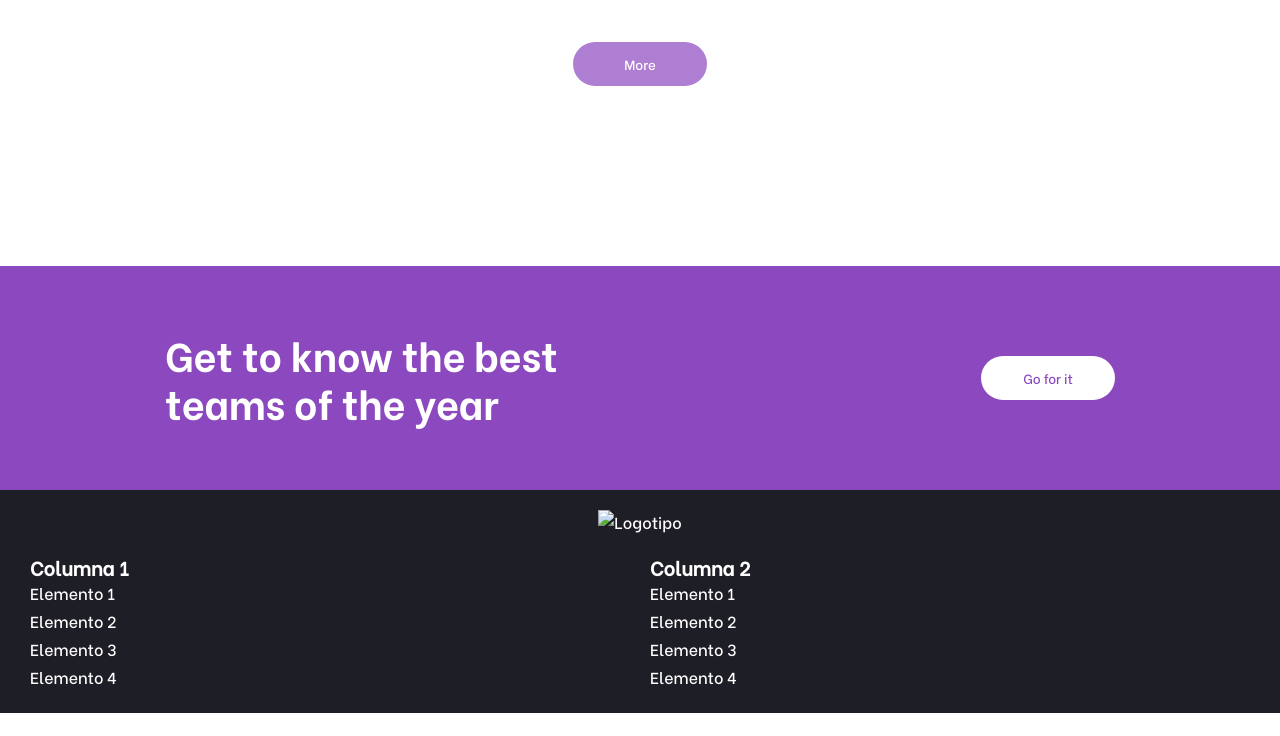
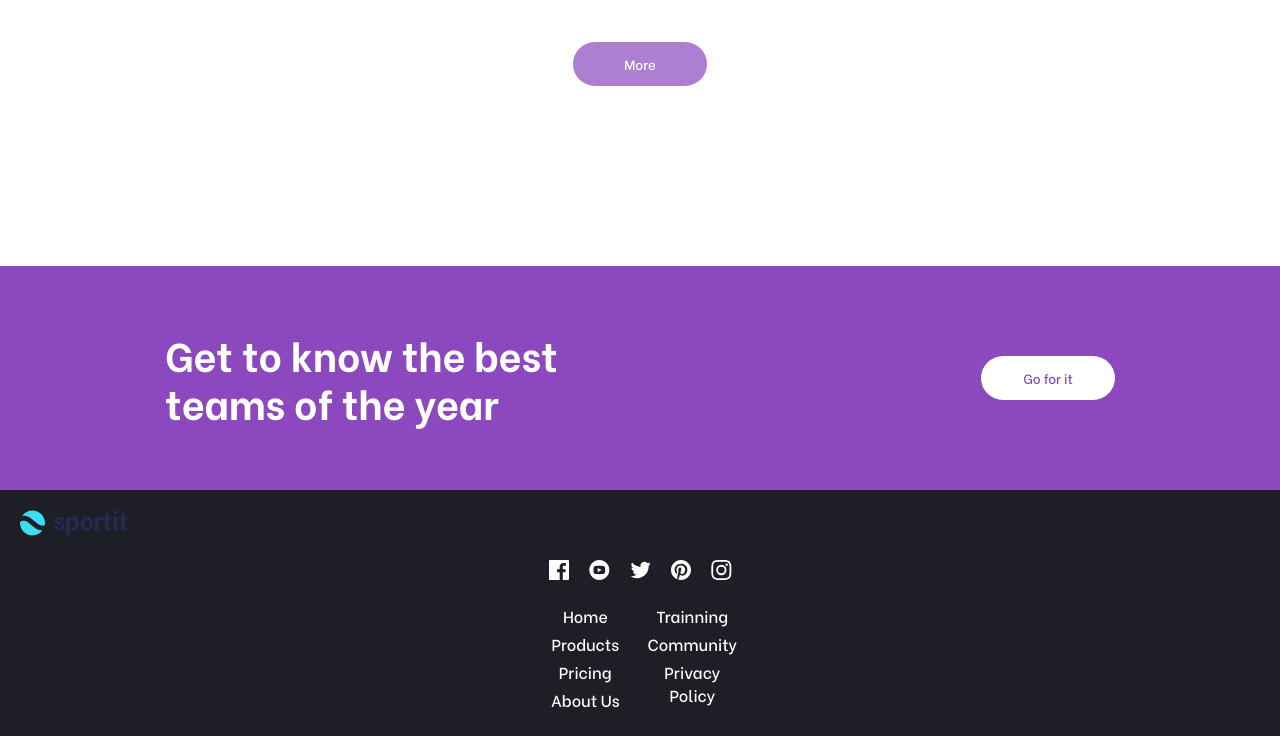
Before and after one commit to lcarvajalrojas3/TPI-Frontend1, a plain HTML site: page index.html in a window 1280 px wide. Shown: the part 1804-2540 px from the top of the page. Before the commit the page ends 2517 px from the top, so only its background shows below. Drawn offline with Linux system fonts and the light colour scheme.

Commit message:
agregue css al footer

```diff
--- a/css/styles.css
+++ b/css/styles.css
@@ -43,6 +43,21 @@ header {
   transition: transform 0.3s ease; /* Agrega una transición para la animación */
 }
 
+/* CSS para el botón de contacto */
+
+.contact-button {
+  background-color: #8b48bf; /* Morado */
+  color: #fff; /* Letras blancas */
+  border: none;
+  border-radius: 50px; /* Botón en forma de píldora */
+  padding: 10px 20px; /* Ajusta el tamaño del botón según sea necesario */
+  margin-left: 10px; /* Espacio entre el menú y el botón */
+  cursor: pointer;
+  transition: transform 0.3s ease; /* Agrega una transición para la animación */
+}
+
+/* ANIMACIONES DEL HEADER/NAVBAR */
+
 /* Agrega estilos para la animación al pasar el mouse por encima */
 .nav-logotipo:hover {
   transform: scale(1.1); /* Aumenta el tamaño del logotipo en un 10% */
@@ -66,16 +81,10 @@ nav a {
   margin-right: 2%;
 }
 
-/* CSS para el botón de contacto */
-
-.contact-button {
-  background-color: #8b48bf; /* Morado */
-  color: #fff; /* Letras blancas */
-  border: none;
-  border-radius: 50px; /* Botón en forma de píldora */
-  padding: 10px 20px; /* Ajusta el tamaño del botón según sea necesario */
-  margin-left: 10px; /* Espacio entre el menú y el botón */
-  cursor: pointer;
+.contact-button:hover {
+  transform: scale(
+    1.1
+  ); /* Aumenta el tamaño del BOTON de CONTACTO de la NAV-BAR en un 10% */
 }
 
 /* Portada */
@@ -298,16 +307,20 @@ h1 {
   height: 44px;
 }
 
-/* Estilos del footer */
+ /* Estilos del Footer */
 
 footer {
-    background-color: #1E1E26;
-    color: #FFFFFF;
+  background-color: #1e1e26;
+  color: #ffffff;
   padding: 20px;
+  display: flex;
+  flex-direction: column;
+  text-align: center;
 }
 
+/* Estilos del logotipo */
 .footer-logo {
-    text-align: center;
+  text-align: left; /* Alinea el logotipo a la izquierda */
   margin-bottom: 20px;
 }
 
@@ -316,14 +329,34 @@ footer {
   height: auto;
 }
 
+/* Estilos del contenido del footer */
+.footer-content {
+  display: flex;
+  flex-direction: column; /* Apila los elementos verticalmente */
+  align-items: center; /* Centra horizontalmente los elementos en el contenido */
+}
+
+/* Estilos de los iconos */
+.footer-icons {
+  display: flex;
+  justify-content: center; /* Centra los iconos horizontalmente */
+  margin-bottom: 20px; /* Espacio entre los iconos y las columnas */
+}
+
+.footer-icon {
+  margin: 0 10px; /* Espacio entre los iconos */
+}
+
+/* Estilos de las columnas */
 .footer-columns {
   display: flex;
-    justify-content: space-between;
+  justify-content: center; /* Centra las columnas horizontalmente */
 }
 
 .footer-column {
   flex: 1;
   padding: 0 10px;
+  text-align: center; /* Centra el contenido de las columnas */
 }
 
 .footer-column h4 {
@@ -344,20 +377,20 @@ footer {
 @media screen and (max-width: 768px) {
   /* PORTADA */
 
-
   /* PORTADA */
-    .portada-section, .portada-container {
+  .portada-section,
+  .portada-container {
     display: flex;
     justify-content: center;
     align-items: center;
-        padding:0;
-        margin:0;
+    padding: 0;
+    margin: 0;
   }
 
   .portada-container {
     flex-direction: column;
     width: 83%;
-        padding:0;
+    padding: 0;
   }
 
   .portada-container img {
@@ -370,36 +403,37 @@ footer {
     justify-content: space-between;
     align-items: flex-end;
     height: 399px;
-        margin-left:90px;
+    margin-left: 90px;
   }
 
-    h1,  .portada-text-container p{
+  h1,
+  .portada-text-container p {
     text-align: right;
-        margin:0;
-        padding:0;
+    margin: 0;
+    padding: 0;
     font-family: "Be Vietnam 700", sans-serif;
   }
 
   h1 {
-        margin-top:50px;
+    margin-top: 50px;
     font-size: 10.5vw;
     line-height: 114%; /* 57.3px */
     letter-spacing: -0.36vw;
   }
 
-    .portada-text-container p{
+  .portada-text-container p {
     font-size: 16px;
   }
 
   .portada-text-container button {
     color: white;
-        background-color: #8B48BF;
+    background-color: #8b48bf;
     border: 0;
     border-radius: 50px;
-        padding:10px;
+    padding: 10px;
     font-size: 13px;
     width: 134px;
-        height: 44px
+    height: 44px;
   }
 
   /**/
--- a/index.html
+++ b/index.html
@@ -173,31 +173,49 @@
     <footer>
       <div class="footer-logo">
         <!-- Coloca aquí el logotipo de la página -->
-        <img src="ruta-del-logotipo.png" alt="Logotipo">
+        <img src="./img/logo.svg" alt="Logotipo">
+      </div>
+      <div class="footer-content">
+        <!-- Contenedor para iconos y columnas -->
+        <div class="footer-icons">
+          <!-- Agrega 5 iconos -->
+          <div class="footer-icon">
+            <img src="./img/icon-facebook.svg" alt="icon-facebook">
+          </div>
+          <div class="footer-icon">
+            <img src="./img/icon-youtube.svg" alt="icon-youtube">
+          </div>
+          <div class="footer-icon">
+            <img src="./img/icon-twitter.svg" alt="icon-twitter">
+          </div>
+          <div class="footer-icon">
+            <img src="./img/icon-pinterest.svg" alt="icon-pinterest">
+          </div>
+          <div class="footer-icon">
+            <img src="./img/icon-instagram.svg" alt="icon-instagram">
+          </div>
         </div>
         <div class="footer-columns">
           <!-- Primera columna de listas -->
           <div class="footer-column">
-          <h4>Columna 1</h4>
             <ul>
-            <li>Elemento 1</li>
-            <li>Elemento 2</li>
-            <li>Elemento 3</li>
-            <li>Elemento 4</li>
+              <li>Home</li>
+              <li>Products </li>
+              <li>Pricing</li>
+              <li>About Us</li>
             </ul>
           </div>
-
           <!-- Segunda columna de listas -->
           <div class="footer-column">
-          <h4>Columna 2</h4>
             <ul>
-            <li>Elemento 1</li>
-            <li>Elemento 2</li>
-            <li>Elemento 3</li>
-            <li>Elemento 4</li>
+              <li>Trainning</li>
+              <li>Community</li>
+              <li>Privacy Policy</li>
             </ul>
           </div>
         </div>
+      </div>
+
     </footer>
   </body>
 </html>
```
Lines whose indentation alone changed are shown as unchanged.
